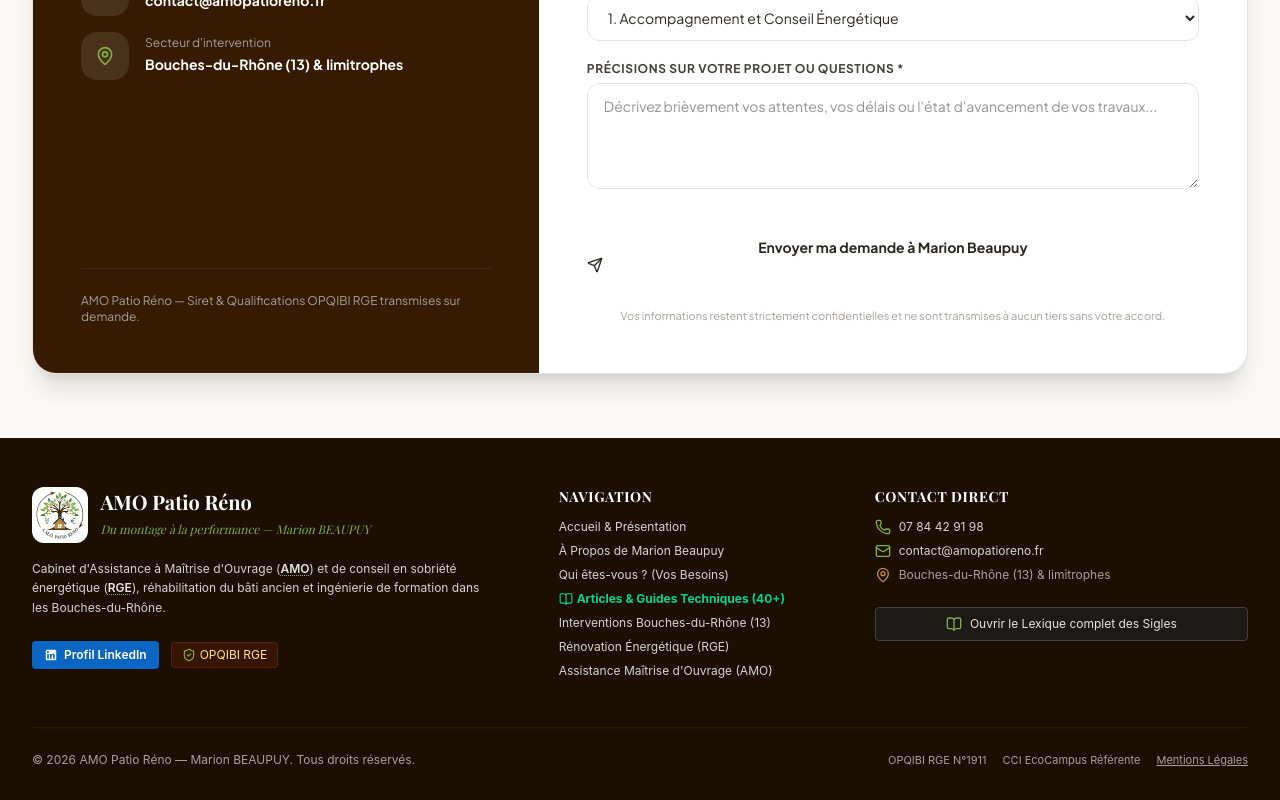
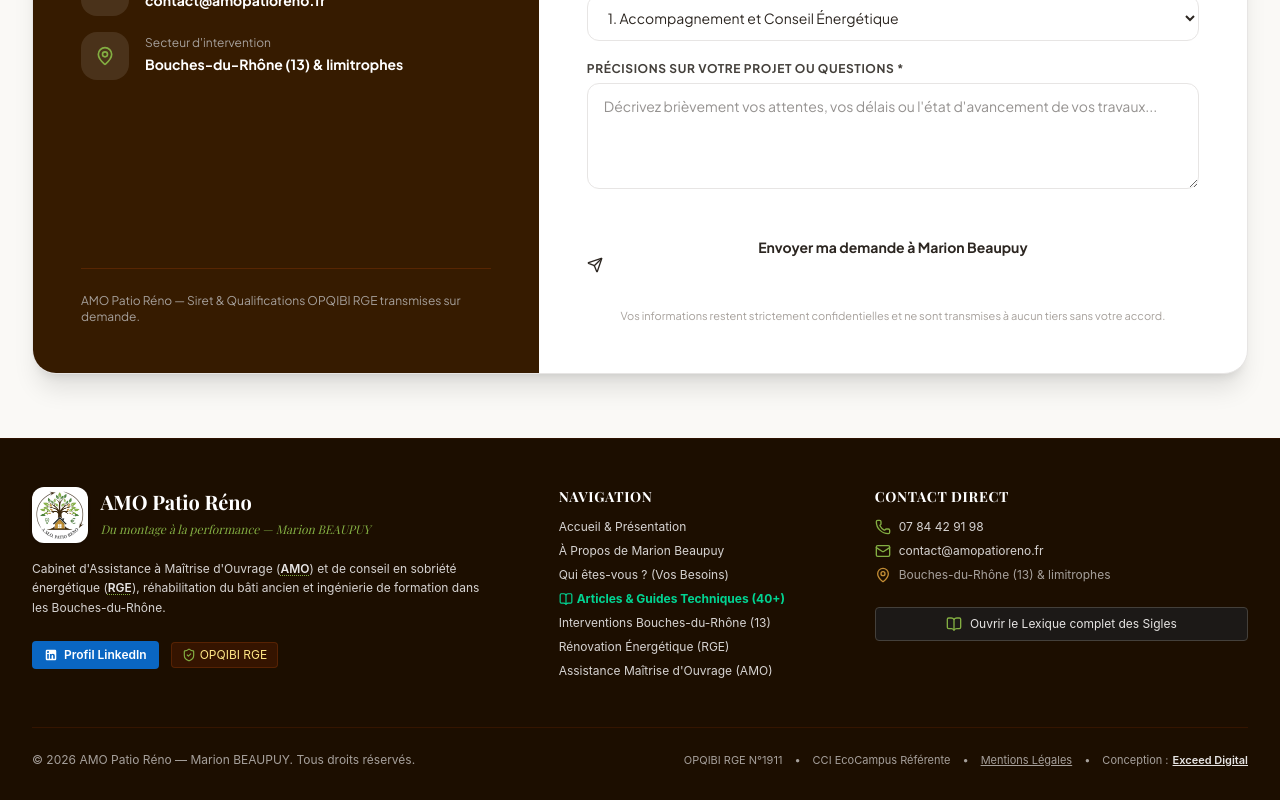
Before and after one commit to gainable-pro/amo-patio-reno, a React (Vite) app: page / in a window 1280 px wide. Shown: the part 4319-5119 px from the top of the page. Built offline with nearby package versions, Linux system fonts and the light colour scheme; a web font is replaced by a local one.

Commit message:
feat: ajout des coordonnees de l'agence Exceed Digital dans les mentions legales

```diff
--- a/src/components/Footer.tsx
+++ b/src/components/Footer.tsx
@@ -145,15 +145,26 @@
           <div>
             © {new Date().getFullYear()} AMO Patio Réno — Marion BEAUPUY. Tous droits réservés.
           </div>
-          <div className="flex items-center gap-4 text-[11px]">
+          <div className="flex flex-wrap items-center gap-3 text-[11px]">
             <span>OPQIBI RGE N°1911</span>
+            <span>•</span>
             <span>CCI EcoCampus Référente</span>
+            <span>•</span>
             <button
               onClick={() => setLegalModalOpen(true)}
               className="underline hover:text-[#83ae42] transition-colors cursor-pointer"
             >
               Mentions Légales
             </button>
+            <span>•</span>
+            <a
+              href="https://exceeddigital.fr"
+              target="_blank"
+              rel="noopener noreferrer"
+              className="hover:text-emerald-400 transition-colors inline-flex items-center gap-1"
+            >
+              Conception : <span className="font-semibold text-stone-200 underline">Exceed Digital</span>
+            </a>
           </div>
         </div>
 
--- a/src/components/LegalNoticeModal.tsx
+++ b/src/components/LegalNoticeModal.tsx
@@ -1,5 +1,5 @@
 import React from 'react';
-import { X, ShieldCheck, Building2, MapPin, Mail, Phone, Lock } from 'lucide-react';
+import { X, ShieldCheck, Building2, MapPin, Mail, Phone, Lock, Code, Globe } from 'lucide-react';
 
 interface LegalNoticeModalProps {
   isOpen: boolean;
@@ -114,11 +114,42 @@
             </div>
           </div>
 
-          {/* Section 4: Propriété intellectuelle & Protection des données RGPD */}
+          {/* Section 4: Agence Créatrice du Site */}
+          <div className="space-y-4">
+            <h4 className="font-serif font-bold text-lg text-[#361B00] flex items-center gap-2 border-b border-stone-200 pb-2">
+              <Code className="w-5 h-5 text-[#83ae42]" />
+              4. Conception & Développement du Site Web (Agence Web)
+            </h4>
+
+            <div className="p-4 bg-stone-50 rounded-lg border border-stone-200 text-xs sm:text-sm text-stone-700 space-y-2">
+              <div className="flex items-center gap-2 font-bold text-[#361B00] text-base font-serif">
+                <Globe className="w-4 h-4 text-[#83ae42]" />
+                <span>EXCEED DIGITAL (SAS)</span>
+              </div>
+              <p><strong>Agence créatrice :</strong> Exceed Digital</p>
+              <p>
+                <strong>Site web officiel :</strong>{' '}
+                <a
+                  href="https://exceeddigital.fr"
+                  target="_blank"
+                  rel="noopener noreferrer"
+                  className="text-emerald-800 underline font-semibold hover:text-emerald-950 transition-colors"
+                >
+                  exceeddigital.fr
+                </a>
+              </p>
+              <p><strong>SIRET :</strong> 101 447 944 00014 (SIREN : 101 447 944)</p>
+              <p><strong>Siège social :</strong> Rue du Pourra, 13140 Miramas, France</p>
+              <p><strong>RCS :</strong> Salon-de-Provence | <strong>Code NAF / APE :</strong> 6201Z (Programmation informatique)</p>
+              <p><strong>TVA Intracommunautaire :</strong> FR39 101447944</p>
+            </div>
+          </div>
+
+          {/* Section 5: Propriété intellectuelle & Protection des données RGPD */}
           <div className="space-y-4">
             <h4 className="font-serif font-bold text-lg text-[#361B00] flex items-center gap-2 border-b border-stone-200 pb-2">
               <Lock className="w-5 h-5 text-[#83ae42]" />
-              4. Propriété Intellectuelle & Protection des Données (RGPD)
+              5. Propriété Intellectuelle & Protection des Données (RGPD)
             </h4>
 
             <div className="text-xs sm:text-sm text-stone-700 leading-relaxed space-y-3">
```
